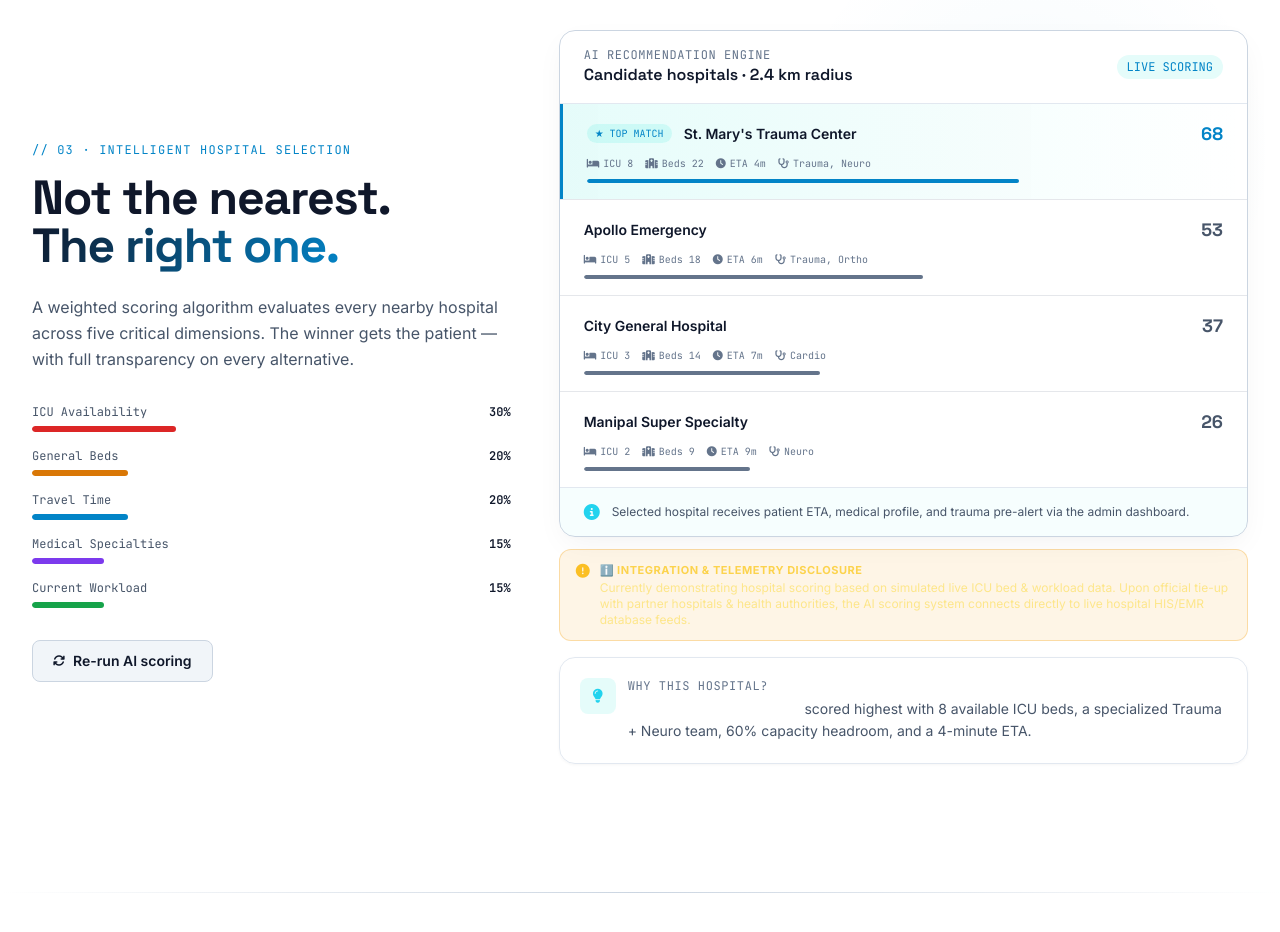
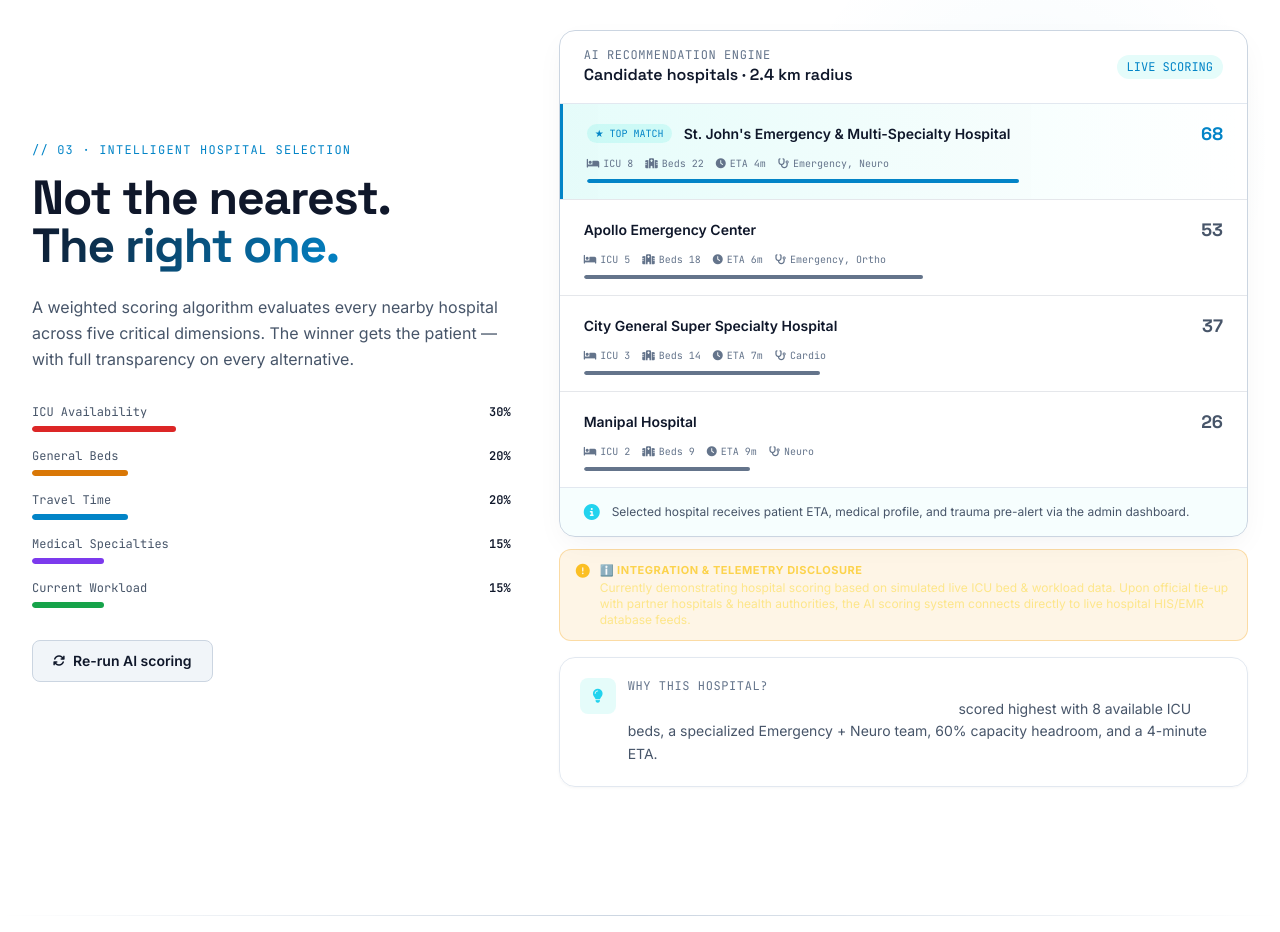
Before and after one commit to its-anuraj/SERS, a Next.js app in the folder apps/web-public/: page / in a window 1280 px wide. Shown: the part 3700-4632 px from the top of the page. Built offline with nearby package versions, Linux system fonts and the light colour scheme.

Commit message:
fix(web-public): rename St. Mary Trauma Center to City Emergency & Multi-Specialty Hospital

```diff
--- a/apps/web-public/app/page.tsx
+++ b/apps/web-public/app/page.tsx
@@ -57,10 +57,10 @@ function generateWave(pts: number, amp: number, freq: number, phase: number) {
 // Hospital scoring (local simulation — real data in admin panel)
 // ─────────────────────────────────────────────────────────────
 const BASE_HOSPITALS = [
-  { name: "St. Mary's Trauma Center", icu: 8,  beds: 22, eta: 4, specialty: ['Trauma', 'Neuro'], workload: 0.4  },
-  { name: 'City General Hospital',    icu: 3,  beds: 14, eta: 7, specialty: ['Cardio'],           workload: 0.72 },
-  { name: 'Apollo Emergency',         icu: 5,  beds: 18, eta: 6, specialty: ['Trauma', 'Ortho'],  workload: 0.58 },
-  { name: 'Manipal Super Specialty',  icu: 2,  beds: 9,  eta: 9, specialty: ['Neuro'],            workload: 0.85 },
+  { name: "St. John's Emergency & Multi-Specialty Hospital", icu: 8,  beds: 22, eta: 4, specialty: ['Emergency', 'Neuro'], workload: 0.4  },
+  { name: 'City General Super Specialty Hospital',           icu: 3,  beds: 14, eta: 7, specialty: ['Cardio'],              workload: 0.72 },
+  { name: 'Apollo Emergency Center',                        icu: 5,  beds: 18, eta: 6, specialty: ['Emergency', 'Ortho'], workload: 0.58 },
+  { name: 'Manipal Hospital',                               icu: 2,  beds: 9,  eta: 9, specialty: ['Neuro'],               workload: 0.85 },
 ];
 
 function scoreHospital(h: typeof BASE_HOSPITALS[0]) {
--- a/apps/web-public/app/sos/page.tsx
+++ b/apps/web-public/app/sos/page.tsx
@@ -386,7 +386,7 @@ export default function SOSPage() {
             <div className="space-y-3 mb-8">
               {[
                 { icon: '📍', text: 'Ambulance #07 dispatched to your GPS location (ETA 4 min)' },
-                { icon: '🏥', text: "St. Mary's Trauma Center ER alerted & ICU bed reserved" },
+                { icon: '🏥', text: "City Emergency & Multi-Specialty Hospital ER alerted & ICU bed reserved" },
                 { icon: '📱', text: 'Family emergency contacts notified via SMS & WhatsApp' },
               ].map(item => (
                 <div key={item.text} className="flex items-center gap-3 px-4 py-3.5 rounded-xl bg-white border border-slate-200 shadow-sm text-left">
```
